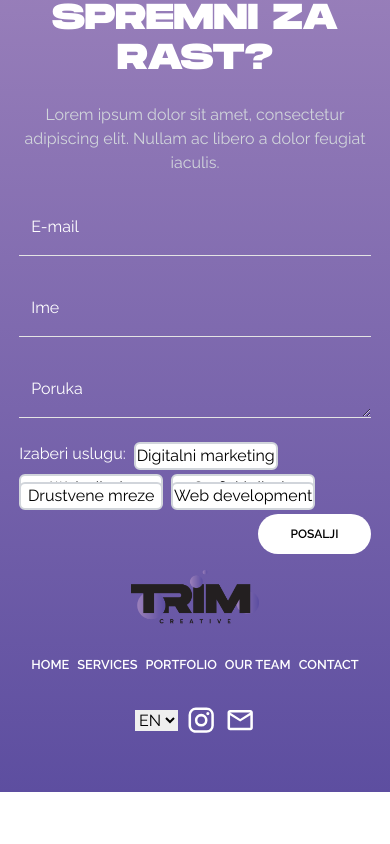
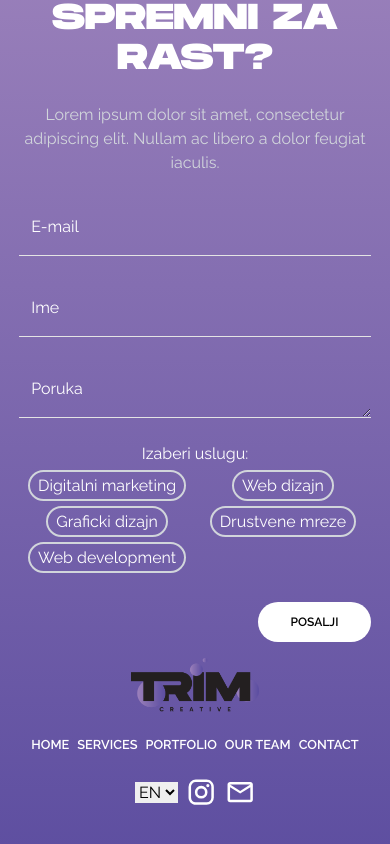
Before and after one commit to igorglisovic/trim-creative2, a Next.js app: page /services in a window 390 px wide. Shown: the part 1724-2568 px from the top of the page. Before the commit the page ends 2516 px from the top, so only its background shows below. Built offline with nearby package versions, Linux system fonts and the light colour scheme.

Commit message:
Fixed footer mobile design

```diff
--- a/components/Footer.jsx
+++ b/components/Footer.jsx
@@ -30,7 +30,7 @@ const Footer = () => {
           <Form footer={true} />
         </div>
         <div
-          className={`flex flex-col md:flex-row items-center justify-between gap-7 mt-4 md:mt-16`}
+          className={`flex flex-col md:flex-row items-center justify-between sm:gap-7 gap-5 mt-4 md:mt-16`}
         >
           <div className="w-[8rem]">
             <Image priority={true} alt="Trim Creative logo" className="max-w-full" src={Logo} />
--- a/components/UI/ChooseItem.jsx
+++ b/components/UI/ChooseItem.jsx
@@ -31,8 +31,9 @@ const ChooseItem = ({ label, setState, value, items, radio = true }) => {
   const randomId = Math.random()
 
   return (
-    <div className="flex flex-wrap gap-2 choose-item">
-      <h2 className="dark:text-dark">{label}</h2>
+    <div>
+      <h2 className="dark:text-dark text-center mb-2">{label}</h2>
+      <div className="grid grid-cols-2 gap-y-3 justify-items-center choose-item">
         {items.map(item => (
           <div className="relative" key={item.value}>
             <input
@@ -50,6 +51,7 @@ const ChooseItem = ({ label, setState, value, items, radio = true }) => {
           </div>
         ))}
       </div>
+    </div>
   )
 }
 
--- a/styles/globals.css
+++ b/styles/globals.css
@@ -124,17 +124,17 @@ p {
 }
 
 .choose-item > div {
-  @apply w-36;
+  @apply h-fit;
 }
 
 .choose-item > div > input {
-  @apply absolute opacity-0;
+  @apply opacity-0 hidden;
 }
 
 .choose-item > div > label {
-  @apply absolute w-full z-10 bg-white border-gray-300 border-2 text-center cursor-pointer rounded-md;
+  @apply min-w-full px-2 py-1 z-10 text-white border-gray-300 border-2 text-center cursor-pointer rounded-full;
 }
 
 .choose-item input:checked + label {
-  @apply bg-blue-600 bg-gray-200;
+  @apply bg-blue-600 bg-white text-black;
 }
```
Lines whose indentation alone changed are shown as unchanged.
